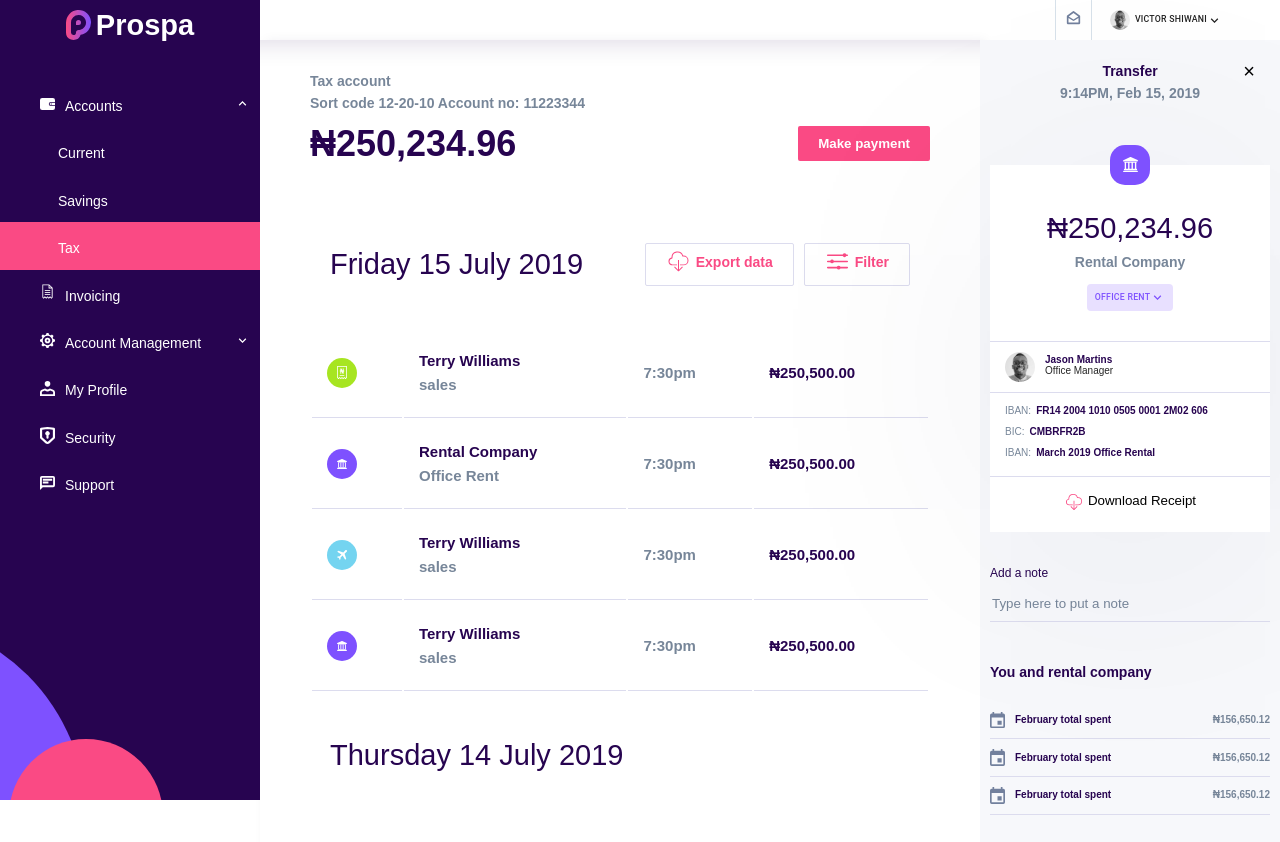
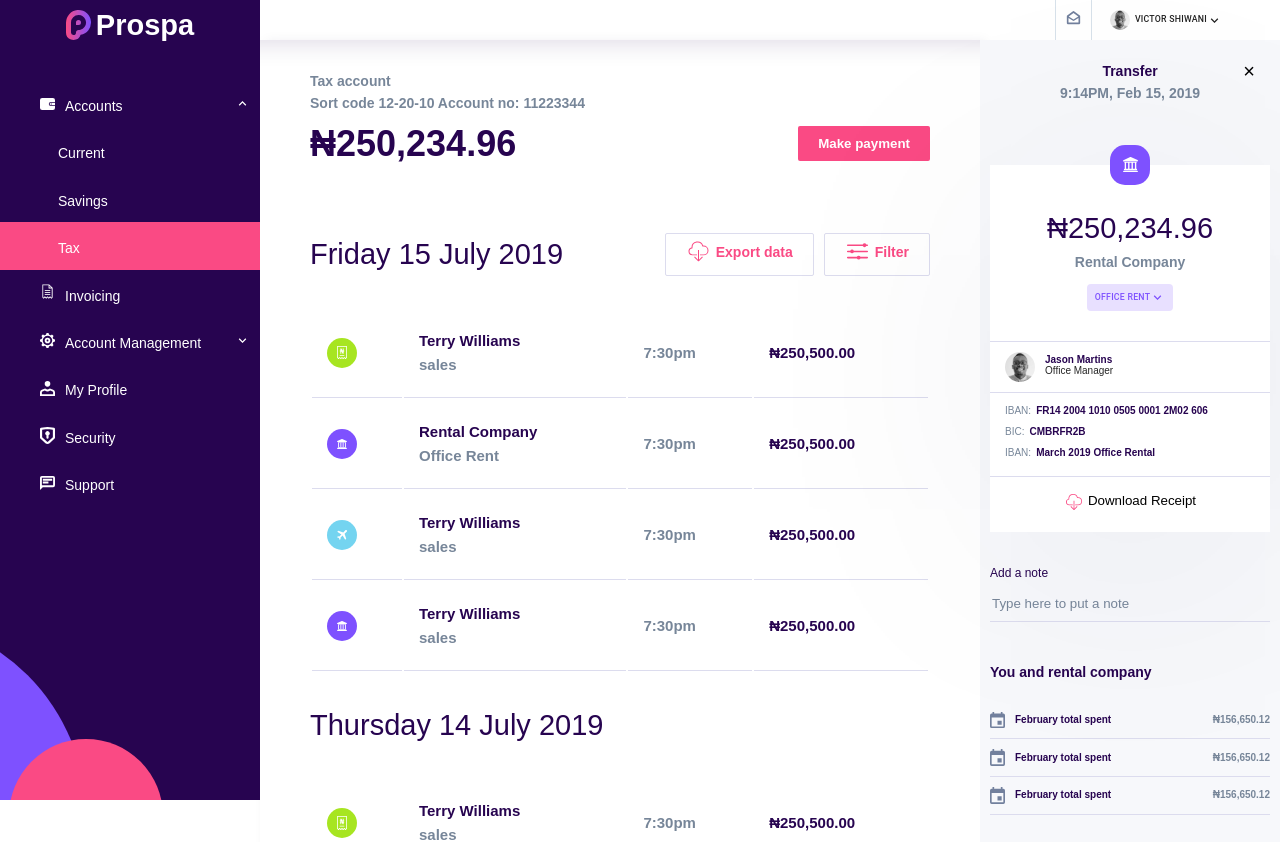
Before and after one commit to AdePhil/-prospa-dashboard-, a React (Create React App) app: page /accounts/tax in a window 1280 px wide. Shown: the top 842 px of the page. Built offline with nearby package versions, Linux system fonts and the light colour scheme.

Commit message:
navigation fix

```diff
--- a/src/Components/DashboardLayout/index.js
+++ b/src/Components/DashboardLayout/index.js
@@ -145,6 +145,8 @@ const DashboardLayout = () => {
         setSideBarItems={setSideBarItems}
         active={showMenu}
         sidebarRef={mobileRef}
+        setShowMenu={setShowMenu}
+        pathname={location.pathname}
       />
       <main className="dashboard__main">
         <Route
--- a/src/Components/Sidebar/index.js
+++ b/src/Components/Sidebar/index.js
@@ -7,9 +7,15 @@ import { NavLink, useHistory } from "react-router-dom";
 import ExpandMore from "@material-ui/icons/ExpandMore";
 import ExpandLess from "@material-ui/icons/ExpandLess";
 
-const Sidebar = ({ items, setSideBarItems, active, sidebarRef }) => {
-  let history = useHistory();
+const Sidebar = ({
+  items,
+  setSideBarItems,
+  active,
+  sidebarRef,
+  setShowMenu
+}) => {
   function toggleCollapse(id) {
+    // setShowMenu(false);
     setSideBarItems(items => {
       return items.map(item => {
         if (item.id === id) {
--- a/src/Components/Table/table.scss
+++ b/src/Components/Table/table.scss
@@ -3,7 +3,6 @@
   &__heading {
     display: flex;
     justify-content: space-between;
-    padding: 10px 20px;
     align-items: center;
     flex-wrap: wrap;
     h3 {
```
